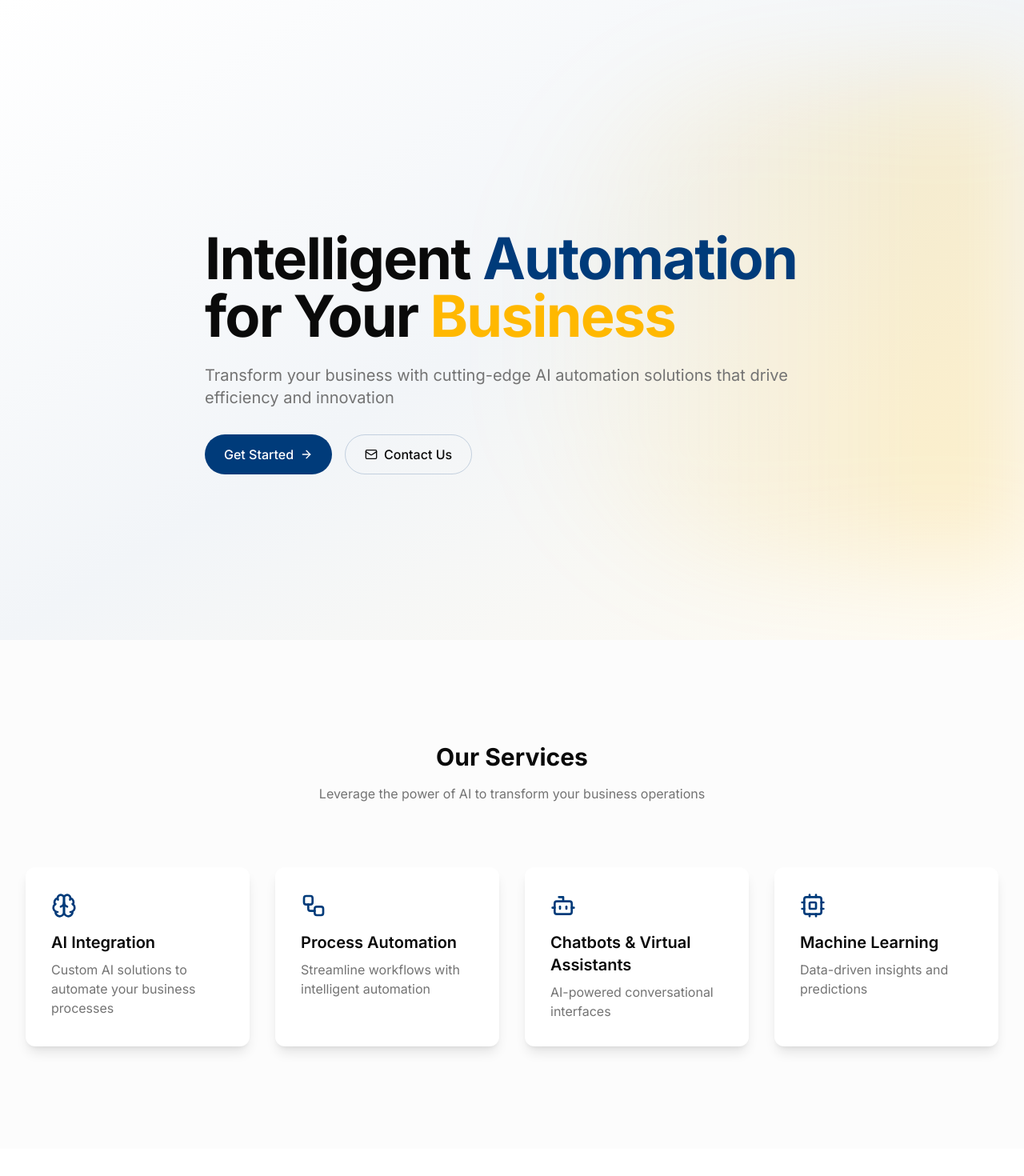
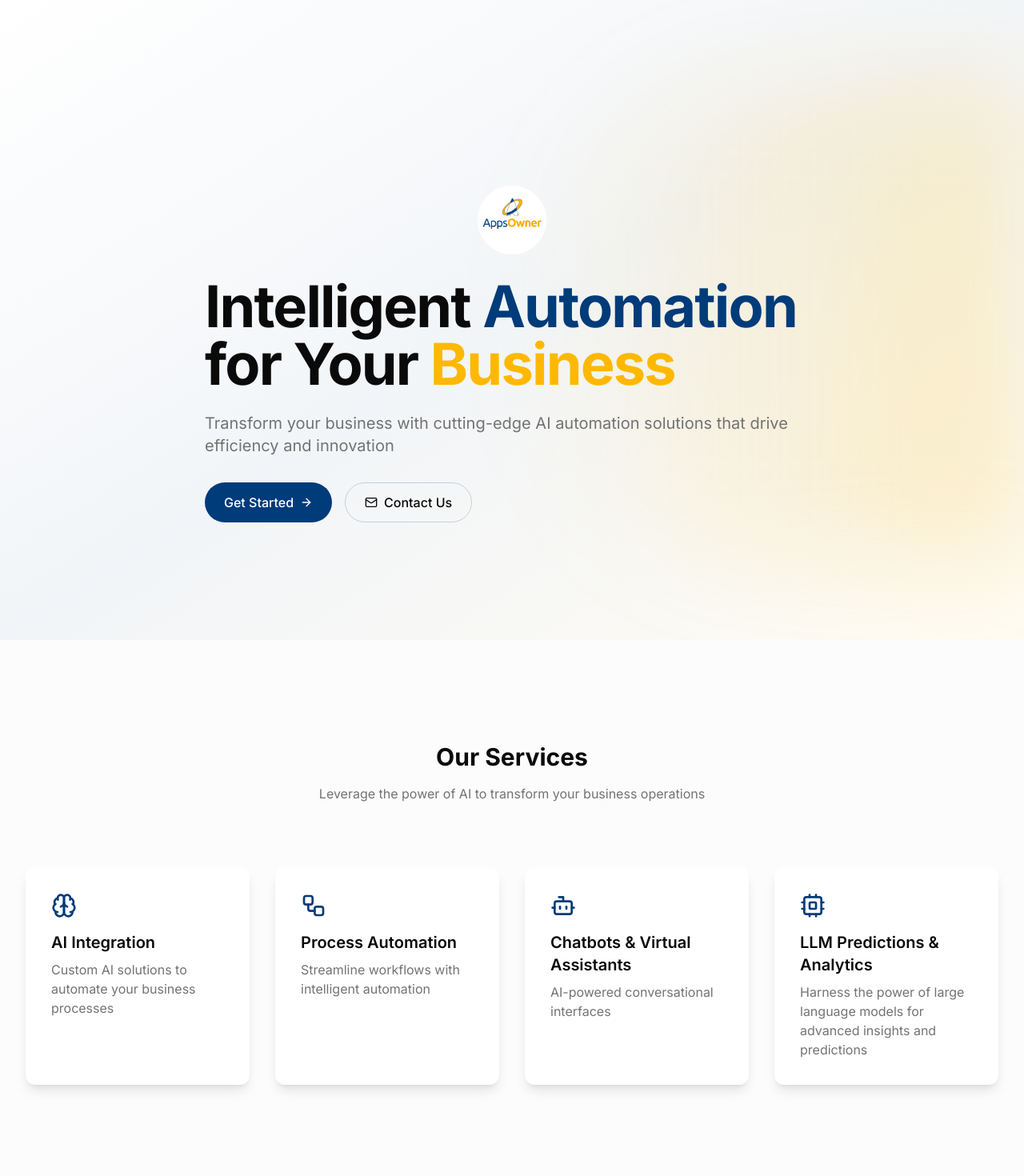
Before and after one commit to appsowner/appsownersite, a Next.js app: page / in a window 1280 px wide. Shown: the top 1470 px of the page at 80% size. Built offline with nearby package versions, Linux system fonts and the light colour scheme.

Commit message:
Update page.tsx

```diff
--- a/app/page.tsx
+++ b/app/page.tsx
@@ -27,8 +27,8 @@ export default function Home() {
     },
     {
       icon: <Cpu className="w-8 h-8" />,
-      title: 'Machine Learning',
-      desc: 'Data-driven insights and predictions'
+      title: 'LLM Predictions & Analytics',
+      desc: 'Harness the power of large language models for advanced insights and predictions'
     }
   ];
 
@@ -37,6 +37,11 @@ export default function Home() {
       <section className="relative min-h-screen flex items-center overflow-hidden bg-gradient-to-br from-background via-primary/5 to-secondary/5 pt-20">
         <div className="max-w-7xl mx-auto px-4 sm:px-6 lg:px-8 relative z-10">
           <div className="max-w-3xl">
+               <img
+        src="/logo.png"
+        alt="AppsOwner Logo"
+        className="mx-auto mb-6 w-24 h-auto"
+      />
             <h1 className="text-6xl sm:text-7xl font-bold tracking-tight mb-6">
               Intelligent <span className="text-primary">Automation</span> for Your <span className="text-secondary">Business</span>
             </h1>
```
